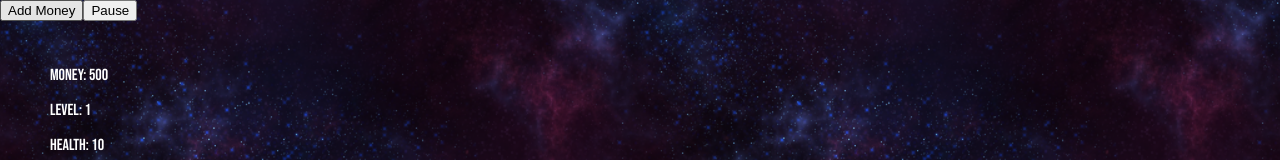
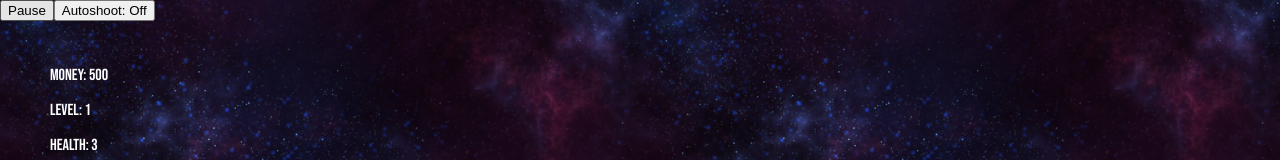
Before and after one commit to pslib-cz/2023-p3a-mpa-react-project-TomasKrycfalusij, a React (Vite) app in the folder my-app/: page /game in a window 1280 px wide. Shown: the top 160 px of the page. Built offline with nearby package versions, Linux system fonts and the light colour scheme.

Commit message:
autoshoot tlačítko a životy

```diff
--- a/my-app/src/components/Reducer.tsx
+++ b/my-app/src/components/Reducer.tsx
@@ -100,13 +100,12 @@ const reducer: Reducer<State, Action> = (state, action) => {
     case ActionType.UPDATE_LEVEL:
       return {
         ...state,
-        health: 10,
+        health: state.health = 3 * Number(state.upgrades.find(upgrade => upgrade.name === "Stronger plates")?.level),
         level: action.payload,
       };
     case ActionType.UPDATE_GAME_LEVEL_REACHED:
       return {
         ...state,
-        health: 10,
         gameLevelReached: action.payload,
       };
     default:
--- a/my-app/src/pages/Game.tsx
+++ b/my-app/src/pages/Game.tsx
@@ -52,7 +52,7 @@ const Game: React.FC = () => {
   const [showFinishedLevelMenu, setShowFinishedLevelMenu] = useState(false);
 
   useEffect(() => {
-    playerStats.health = 10;
+    playerStats.health = 3 * Number(playerStats.upgrades.find(upgrade => upgrade.name === "Stronger plates")?.level);
     localStorage.setItem("playerStats", JSON.stringify(playerStats));
   }, [])
   // ----- OTHER ----- //
@@ -188,11 +188,11 @@ const Game: React.FC = () => {
 
   const spawnMissileFunc = () => {
       spawnMissile(
-        Math.sin(playerRotation * (Math.PI / 180)), // Calculate normalized direction vector x component
-        -Math.cos(playerRotation * (Math.PI / 180)), // Calculate normalized direction vector y component
+        Math.sin(playerRotation * (Math.PI / 180)),
+        -Math.cos(playerRotation * (Math.PI / 180)),
         { x: playerPosition.x + playerWidth / 2, y: playerPosition.y + playerHeight / 2 },
-        playerRotation, // Pass player's rotation angle
-        2, // Example missile type, replace with desired value
+        playerRotation,
+        2,
         false,
         setMissiles,
         gamePaused,
@@ -722,11 +722,7 @@ const Game: React.FC = () => {
 
   // ----- PAUSING THE GAME ----- //
   const handlePauseClick = () => {
-    setGamePaused(true);
-  };
-
-  const handleResumeClick = () => {
-    setGamePaused(false);
+    setGamePaused(prev => !prev);
   };
 
   // ----- PAUSING THE GAME ----- //
@@ -739,7 +735,6 @@ const Game: React.FC = () => {
         <p className={gameStyle.statsValue}>Level: {playerStats.level}</p>
         <p className={gameStyle.statsValue}>Health: {playerStats.health}</p>
       </div>
-      <button onClick={() => dispatch({ type: ActionType.UPDATE_MONEY, payload: 10 })}>Add Money</button>
       {missiles.map((missile) => (
           <Missile key={missile.key} type={missile.type} position={missile.position} rotation={missile.rotation}/>
       ))}
@@ -761,12 +756,8 @@ const Game: React.FC = () => {
           uuidv4={uuidv4}
         />
       ))}
-            {!gamePaused && (
-        <button onClick={handlePauseClick}>Pause</button>
-      )}
-      {gamePaused && (
-        <button onClick={handleResumeClick}>Resume</button>
-      )}
+      <button disabled={showFinishedLevelMenu} onClick={() => handlePauseClick}>{gamePaused? "Resume" : "Pause"}</button>
+      <button onClick={() => setAutoshoot(prev => !prev)}>Autoshoot: {autoshoot? "On" : "Off"}</button>
       <div className={`${gameStyle.joystickContainer} ${gameStyle.joystickRocketMovement}`}>
         <Joystick move={updateJoystickMove} stop={updateJoystickMove} size={100} baseColor="red" stickColor="blue" />
       </div>
--- a/my-app/src/pages/Shop.tsx
+++ b/my-app/src/pages/Shop.tsx
@@ -42,6 +42,7 @@ const Shop = () => {
       <h1>SHOP</h1>
       <p>Money: {playerStats.money}</p>
       <Link to="/levels">Go to Levels</Link>
+      <Link to="/">Main menu</Link>
       <div className={shopStyle.upgradesMenu}>
         {playerStats.upgrades.map((upgrade: Upgrade, index: number) => {
           return (
```
